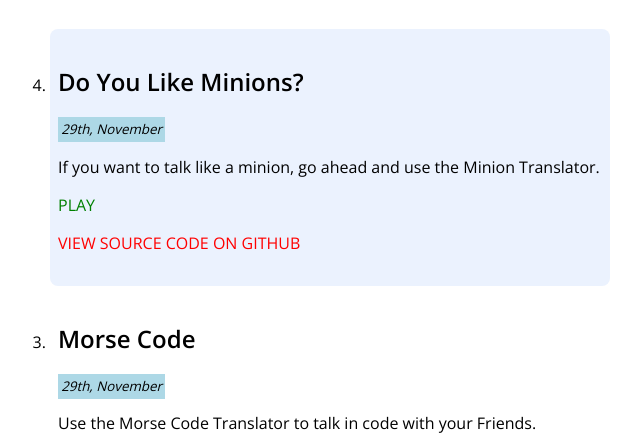
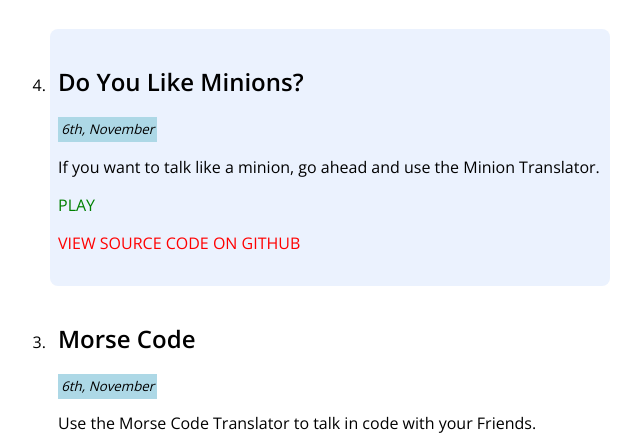
Before and after one commit to MruDe13/JavaScript, a plain HTML site: page pages/projects.html in a window 1280 px wide. Shown: the part 792-1239 px from the top of the page, 330-970 px from the left. Drawn offline with nearby package versions, Linux system fonts and the light colour scheme.

Commit message:
Update projects.html

```diff
--- a/pages/projects.html
+++ b/pages/projects.html
@@ -42,14 +42,14 @@
         </li>
         <li class="off-bg">
             <h2>Do You Like Minions?</h2>
-            <small class="date">29th, November</small>
+            <small class="date">6th, November</small>
             <p>If you want to talk like a minion, go ahead and use the Minion Translator.</p>
             <p><a class="play" href="https://talklikeminions.netlify.app/">PLAY</a></p>
             <p><a class="source-code" href="https://github.com/MruDe13/Fetch_API/blob/main/index.html">VIEW SOURCE CODE ON GITHUB</a></p>
         </li>
         <li class="on-bg">
             <h2>Morse Code</h2>
-            <small class="date">29th, November</small>
+            <small class="date">6th, November</small>
             <p>Use the Morse Code Translator to talk in code with your Friends.</p>
             <p><a class="play" href="https://morsedemorse.netlify.app/">PLAY</a></p>
             <p><a class="source-code" href="https://github.com/MruDe13/MorseCodeDeCode/blob/main/index.html">VIEW SOURCE CODE ON GITHUB</a></p>
```
